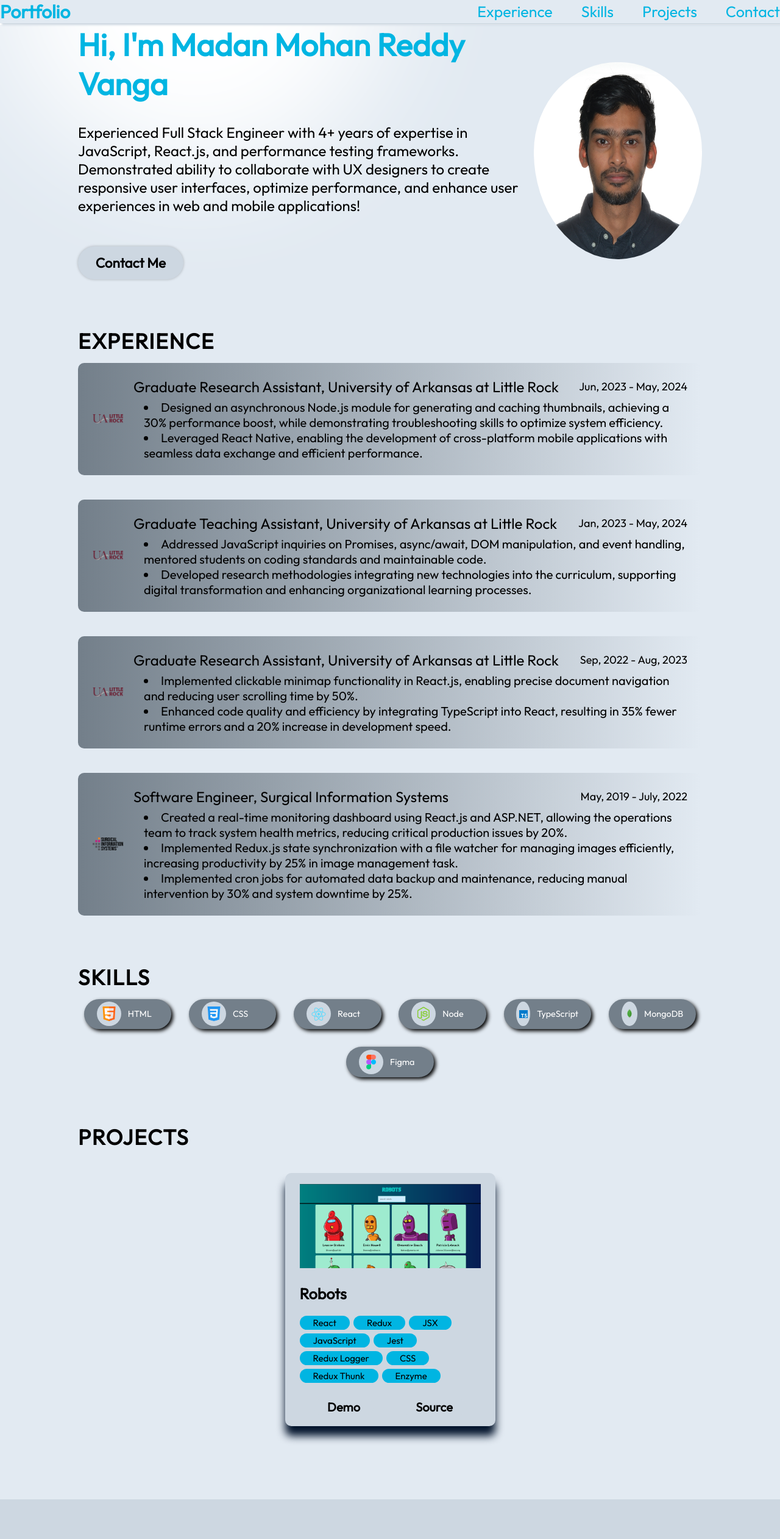
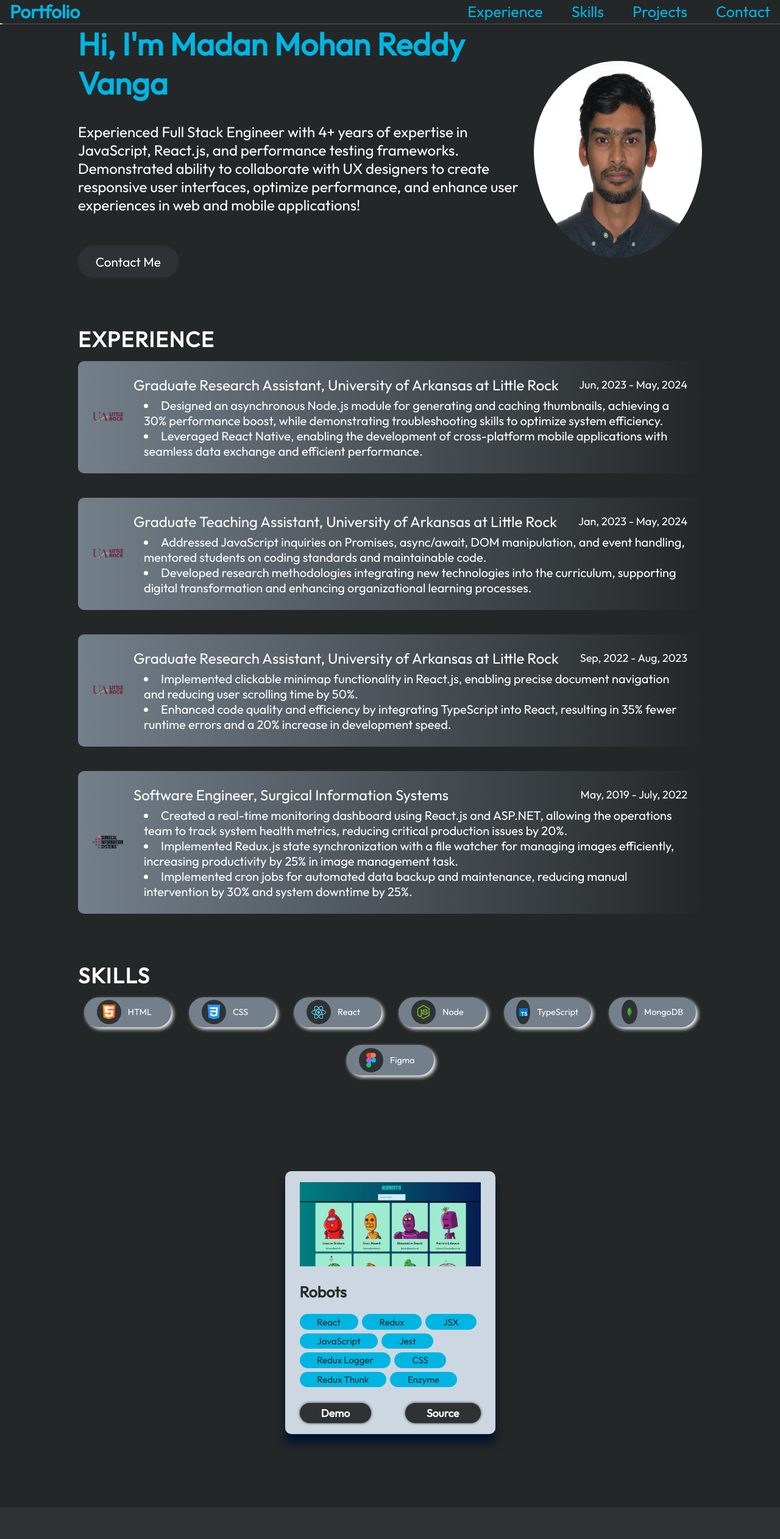
Before and after one commit to MadanMohanw95/Portfolio, a React (Vite) app: page / in a window 1280 px wide. Shown: the top 2523 px of the page at 61% size. Built offline with nearby package versions, Linux system fonts and the light colour scheme.

Commit message:
modified styles

```diff
--- a/src/App.module.css
+++ b/src/App.module.css
@@ -1,7 +1,7 @@
 @import "./vars.css";
 
 .App {
-  background-color: var(--color-bg);
+  background-color: var(--color-darkmode-bg);
   width: 100%;
   height: 100%;
 }
--- a/src/components/Hero/Hero.module.css
+++ b/src/components/Hero/Hero.module.css
@@ -5,7 +5,7 @@
   display: flex;
   align-items: center;
   justify-content: space-between;
-  margin-top: 41px;
+  margin-top: 2.5rem;
   z-index: 1;
   margin-left: 10%;
   margin-right: 10%;
@@ -37,19 +37,18 @@
 
 .contactBtn {
   text-decoration: none;
-  background-color: var(--color-primary);
+  background-color: var(--color-secondary);
   color: var(--color-text);
+  box-shadow: 0 0 4px 0 var(--color-secondary);
   border-radius: 100px;
-  font-size: 1.4rem;
-  font-weight: 600;
+  font-size: 1.3rem;
   padding: 0.8rem 1.8rem;
-  box-shadow: 0 0 4px 0 rgba(0, 0, 0, 0.25);
 }
 
 .contactBtn:hover {
-  color: var(--color-dark);
-  background-color: #f2f8ff;
-  opacity: 0.8;
+  /* color: var(--color-dark);
+  background-color: var(--color-white); */
+  opacity: 0.7;
 }
 
 .heroImg {
@@ -81,7 +80,7 @@
   top: -25rem;
   left: -10vw;
   border-radius: 764px;
-  background: #fff;
+  /* background: #fff; */
   filter: blur(100px);
   z-index: 0;
 }
--- a/src/components/Navbar/Navbar.module.css
+++ b/src/components/Navbar/Navbar.module.css
@@ -8,8 +8,9 @@
   z-index: 999;
   width: 100%;
   top: 0;
-  background-color: var(--color-bg);
-  box-shadow: 0.2rem 0.2rem 0.2rem 0 var(--color-primary);
+  padding: 0 1rem;
+  background-color: var(--color-darkmode-bg);
+  box-shadow: 0.2rem 0.2rem 0.2rem 0 var(--color-darkmode-bg);
 }
 
 .title {
--- a/src/components/Projects/ProjectCard.module.css
+++ b/src/components/Projects/ProjectCard.module.css
@@ -40,22 +40,31 @@
   font-weight: 400;
   border-radius: 100px;
   background: var(--color-dark);
-  padding: 2px 22px;
+  padding: 0.2rem 1.8rem;
+  font-weight: lighter;
 }
 
 .links {
   width: 100%;
   margin-top: 26px;
   display: flex;
-  justify-content: space-around;
+  justify-content: space-between;
+  align-items: center;
 }
 
 .link {
   text-decoration: none;
+  font-size: 1.1rem;
+  font-weight: 600;
+  border-radius: 10rem;
+  background: var(--color-primary);
+  padding: 0.3rem 2.2rem;
+  background-color: var(--color-secondary);
   color: var(--color-text);
-  font-size: 20px;
-  font-weight: 600;
+  box-shadow: 0 0 4px 0 var(--color-secondary);
   border-radius: 100px;
-  background: var(--color-primary);
-  padding: 1px 22px;
 }
+
+.link:hover {
+  opacity: 0.8;
+}
--- a/src/components/Projects/Projects.module.css
+++ b/src/components/Projects/Projects.module.css
@@ -2,7 +2,7 @@
 
 .container {
   margin-top: 76px;
-  color: var(--color-text);
+  color: var(--color-darkmode-bg);
   margin-left: 10%;
   margin-right: 10%;
 }
--- a/src/vars.css
+++ b/src/vars.css
@@ -1,11 +1,12 @@
 :root {
     /* Colors */
-    --color-text: #000;
+    --color-text: #ffffff;
     --color-primary: #cdd7e1;
-    --color-secondary: #cdd7e1;
+    --color-secondary: #2f3234;
     --color-dark: #00b5e2;
     --color-bg: #e2eaf2;
-
+    --color-white: #ffffff;
+    --color-darkmode-bg: #242728;
     /* Fonts */
     --font-Roboto: "Roboto";
 }
```
